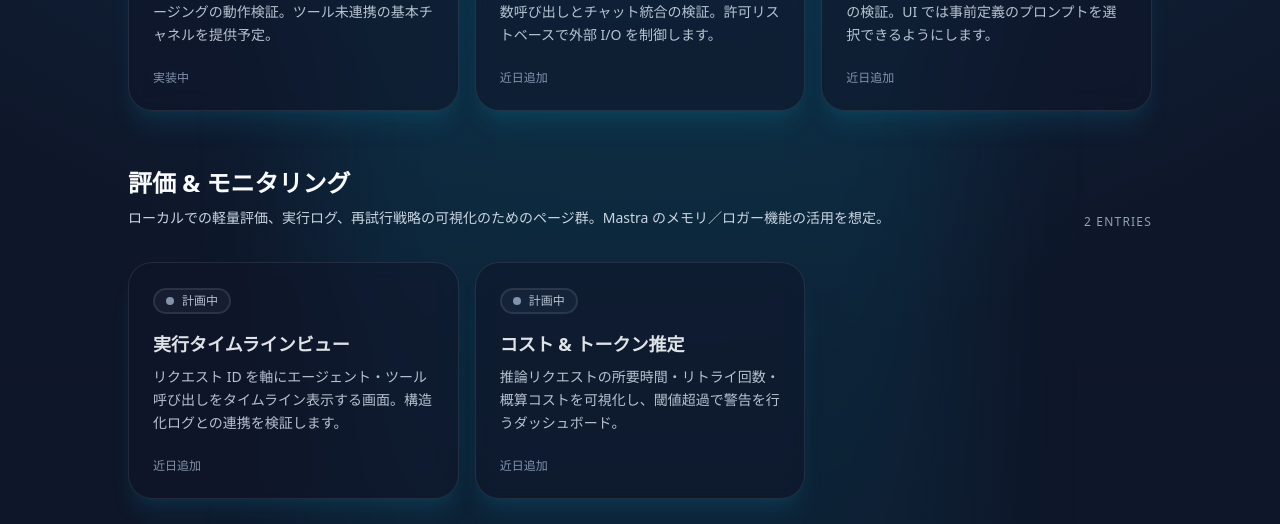
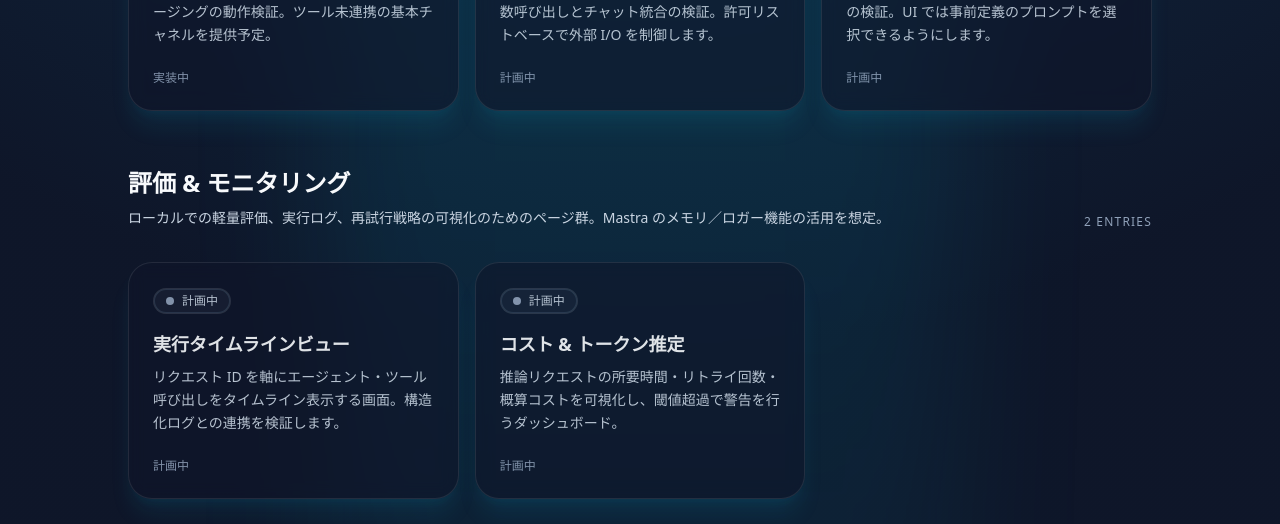
Before and after one commit to okawak/agent, a Next.js app: page /playground in a window 1280 px wide. Shown: the part 897-1421 px from the top of the page. Built offline with nearby package versions, Linux system fonts and the light colour scheme.

Commit message:
refactor(playground): use status label from meta

```diff
--- a/app/playground/page.tsx
+++ b/app/playground/page.tsx
@@ -29,12 +29,6 @@ const statusOrder: PlaygroundItemStatus[] = [
   "in-progress",
   "planned",
 ];
-
-const statusMessages: Record<PlaygroundItemStatus, string> = {
-  available: "アクセス可能",
-  "in-progress": "実装中",
-  planned: "近日追加",
-};
 
 const policyLinks = [
   {
@@ -197,7 +191,9 @@ export default function PlaygroundPage() {
               </div>
 
               <div className="grid gap-4 md:grid-cols-2 xl:grid-cols-3">
-                {section.items.map((item) => (
+                {section.items.map((item) => {
+                  const meta = playgroundStatusMeta[item.status];
+                  return (
                     <Card
                       key={item.id}
                       className={cn(
@@ -215,7 +211,7 @@ export default function PlaygroundPage() {
                         </div>
                       </CardHeader>
                       <CardFooter className="text-xs text-slate-400">
-                      <span>{statusMessages[item.status]}</span>
+                        <span>{meta.label}</span>
                         {item.status === "available" && item.href ? (
                           <Button variant="ghost" size="sm" asChild>
                             <Link href={item.href}>開く →</Link>
@@ -223,7 +219,8 @@ export default function PlaygroundPage() {
                         ) : null}
                       </CardFooter>
                     </Card>
-                ))}
+                  );
+                })}
               </div>
             </section>
           ))}
```
Lines whose indentation alone changed are shown as unchanged.
